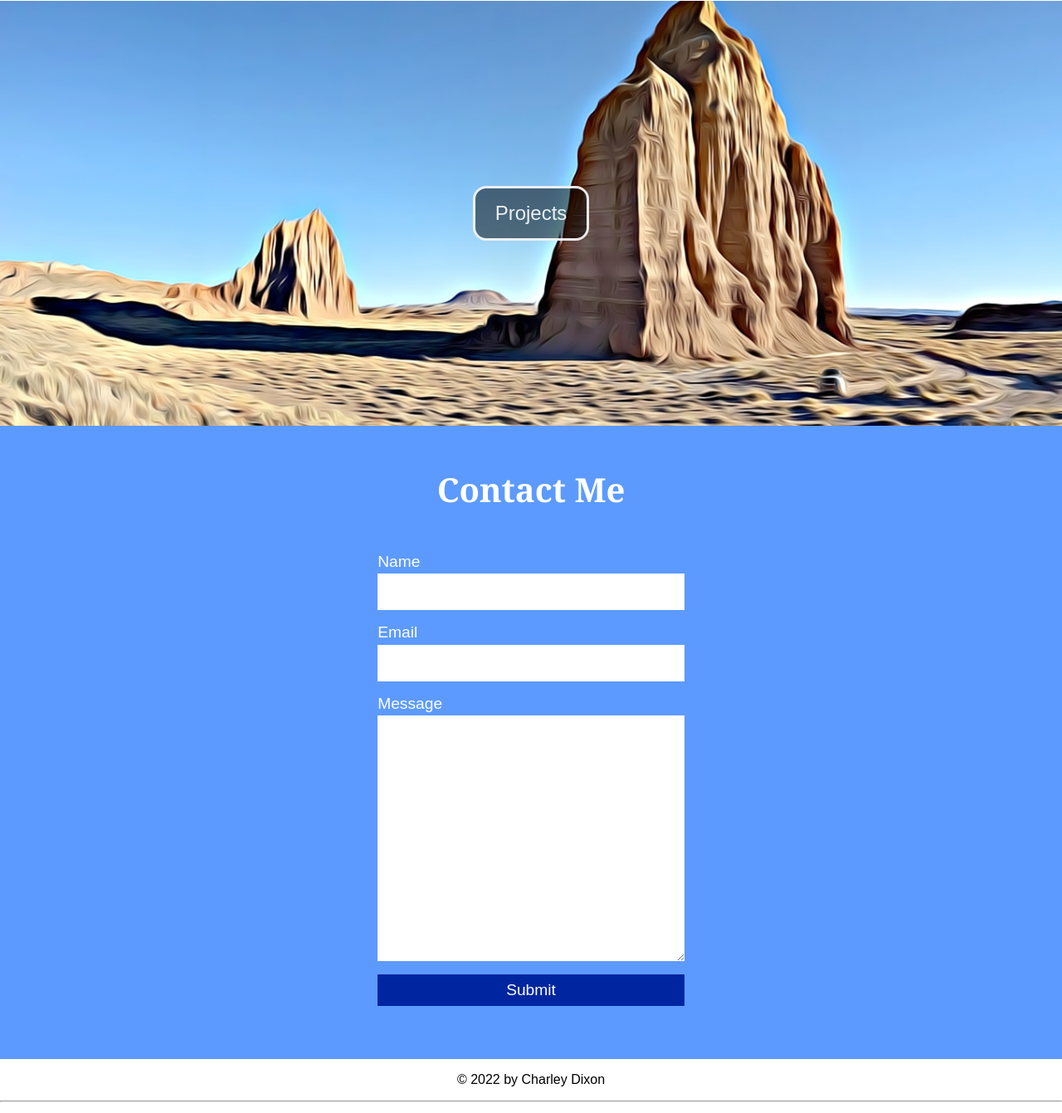
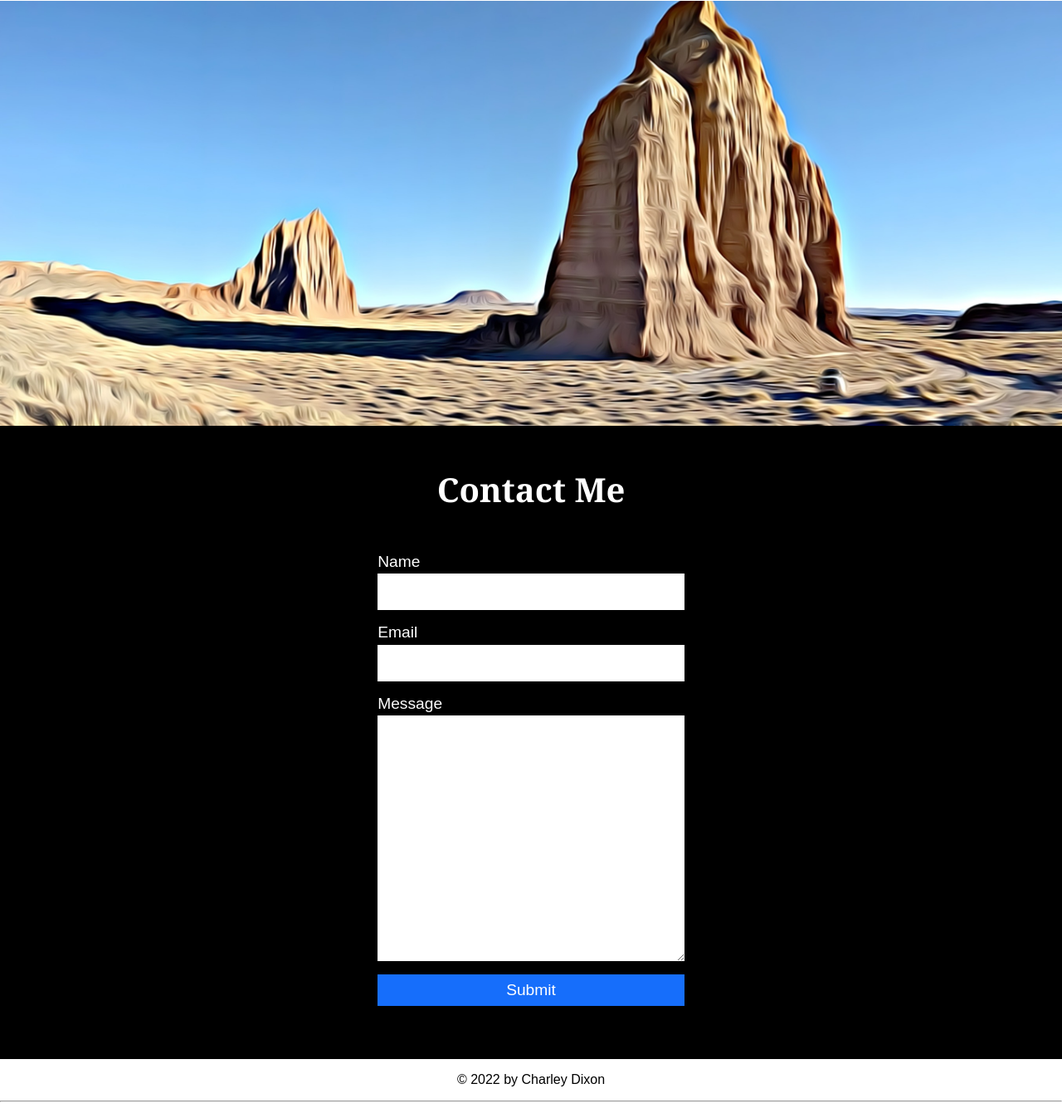
Before and after one commit to charley-dixon/charley-dixon.github.io, a plain HTML site: page index.html in a window 1280 px wide. Shown: the part 1730-3071 px from the top of the page at 83% size. Drawn offline with Linux system fonts and the light colour scheme.

Commit message:
Home page edits

```diff
--- a/css/mobile.css
+++ b/css/mobile.css
@@ -109,7 +109,7 @@ h2 {
 }
 
 #contact-form {
-  background-color: hsl(217, 100%, 68%);
+  background-color: black;
   scroll-behavior: smooth;
   color: white;
   padding-bottom: 4rem;
@@ -141,7 +141,7 @@ label {
 
 #contact-submit {
   margin-top: 1rem;
-  background-color: #0025a1;
+  background-color: #166efb;
   color: white;
   font-size: 1.2rem;
 }
--- a/index.html
+++ b/index.html
@@ -89,7 +89,7 @@
     <div class="img-tile tile" id="projects">
       <!-- Background Image w CSS -->
       <div class="tile-content">
-        <a href="https://github.com/charley-dixon" target="_blank" class="btn">Projects</a>
+
       </div>
     </div>
 
```
